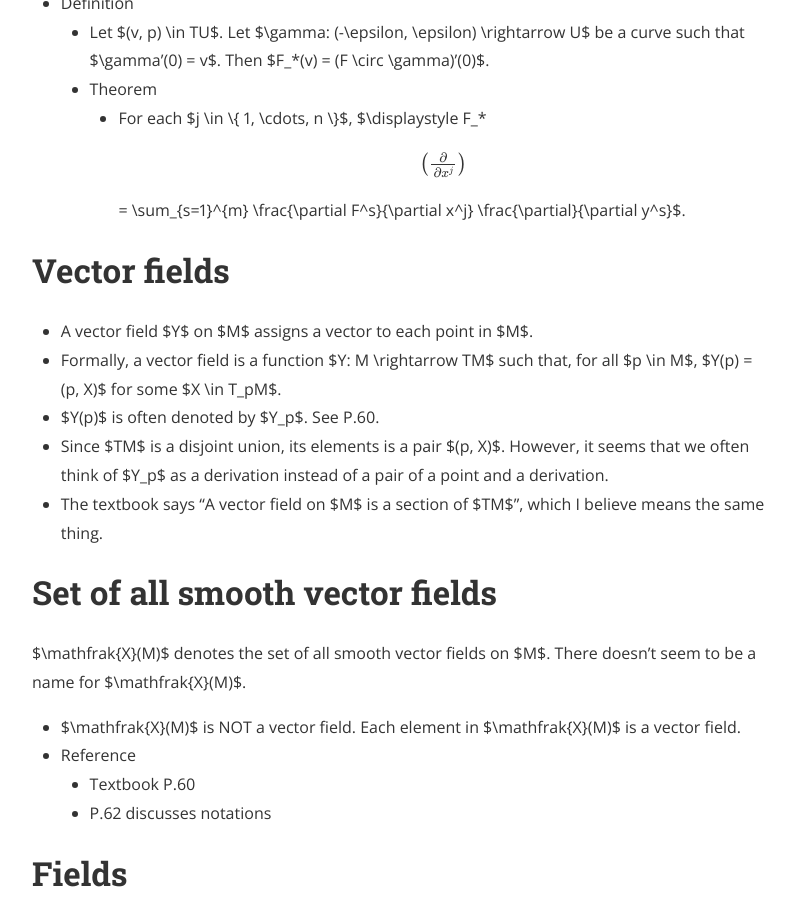
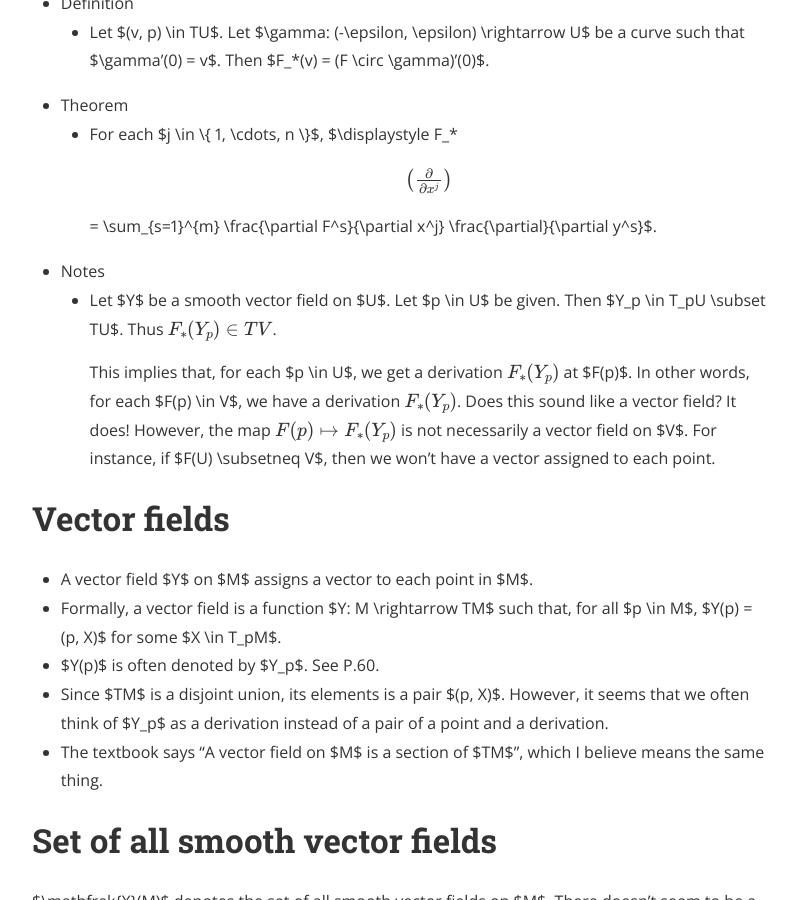
Before and after one commit to hidenori-shinohara/hidenori-shinohara.github.io, a Jekyll site: the page built from _posts/courses/math620/2019-09-09-smooth-manifold-cheat-sheet.md, in a window 1280 px wide and 900 px high, scrolled down 928 px. Shown: the whole window, without its empty margins (240-1037 px from the left). Built offline with Jekyll 4.4.1, drawn with Linux system fonts in a browser that asks for light colours; nearby versions of some CDN libraries; formulas are drawn with MathJax 3.

Commit message:
Add notes regarding push forwards

```diff
--- a/_posts/courses/math620/2019-09-09-smooth-manifold-cheat-sheet.md
+++ b/_posts/courses/math620/2019-09-09-smooth-manifold-cheat-sheet.md
@@ -22,8 +22,20 @@ Let $F: U \rightarrow V$ be a smooth map where $U \subset \mathbb{R}^n, V \subse
     * Let $(v, p) \in TU$.
       Let $\gamma: (-\epsilon, \epsilon) \rightarrow U$ be a curve such that $\gamma'(0) = v$.
       Then $F_*(v) = (F \circ \gamma)'(0)$.
-    * Theorem
-        * For each $j \in \\{ 1, \cdots, n \\}$, $\displaystyle F_*\begin{pmatrix}\frac{\partial}{\partial x^j}\end{pmatrix} = \sum_{s=1}^{m} \frac{\partial F^s}{\partial x^j} \frac{\partial}{\partial y^s}$.
+* Theorem
+    * For each $j \in \\{ 1, \cdots, n \\}$, $\displaystyle F_*\begin{pmatrix}\frac{\partial}{\partial x^j}\end{pmatrix} = \sum_{s=1}^{m} \frac{\partial F^s}{\partial x^j} \frac{\partial}{\partial y^s}$.
+* Notes
+    * Let $Y$ be a smooth vector field on $U$.
+      Let $p \in U$ be given.
+      Then $Y_p \in T_pU \subset TU$.
+      Thus $$F_*(Y_p) \in TV$$.
+
+      This implies that, for each $p \in U$, we get a derivation $$F_*(Y_p)$$ at $F(p)$.
+      In other words, for each $F(p) \in V$, we have a derivation $$F_*(Y_p)$$.
+      Does this sound like a vector field?
+      It does!
+      However, the map $$F(p) \mapsto F_*(Y_p)$$ is not necessarily a vector field on $V$.
+      For instance, if $F(U) \subsetneq V$, then we won't have a vector assigned to each point.
 
 # Vector fields
 
```
